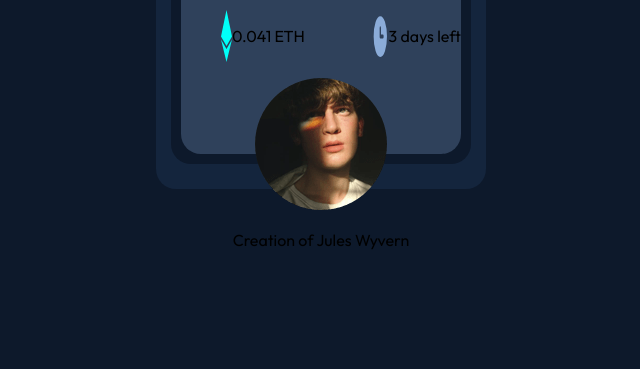
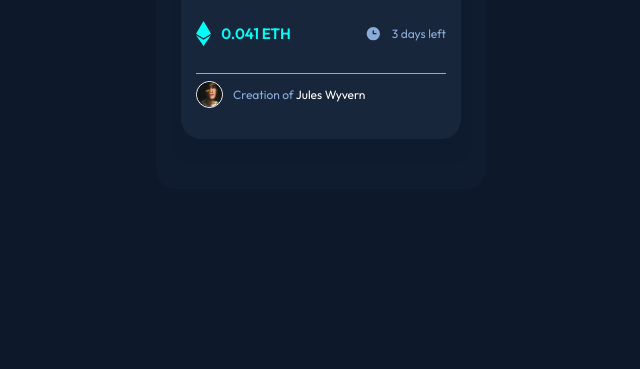
Before and after one commit to ashupb/challenge-nftPreviewCardComponent, a plain HTML site: page index.html in a window 1280 px wide. Shown: the part 431-800 px from the top of the page, without its empty margins (319-959 px from the left). Drawn offline with Linux system fonts and the light colour scheme.

Commit message:
Agrego archivos HTML y Js

```diff
--- a/index.html
+++ b/index.html
@@ -23,11 +23,11 @@
                 </div>
                 <div class="data">
                     <ul>
-                        <li>
+                        <li class="data1">
                             <img src="./images/icon-ethereum.svg" alt="ethereum">
                             <p>0.041 ETH</p>
                         </li>
-                        <li>
+                        <li class="data2">
                             <img src="./images/icon-clock.svg" alt="clock">
                             <p>3 days left</p>
                         </li>
--- a/style.css
+++ b/style.css
@@ -10,7 +10,7 @@ body {
 .outline1 {
     width: 330px;
     height: 600px;
-    background-color: hsl(216, 50%, 16%);
+    background-color: hsl(216, 50%, 16%, 0.3);
     border-radius: 20px;
     display: flex;
     align-items: center;
@@ -19,7 +19,7 @@ body {
 .outline2 {
     width: 300px;
     height: 550px;
-    background-color: hsl(217, 54%, 11%);
+    background-color: hsl(217, 54%, 11%, 0.1);
     border-radius: 20px;
     display: flex;
     align-items: center;
@@ -27,8 +27,8 @@ body {
 }
 .container {
     width: 280px;
-    height: 530px;
-    background-color: hsl(215, 32%, 27%);
+    height: 500px;
+    background-color: hsl(215, 32%, 27%, 0.3);
     border-radius: 20px;
 }
 .logo {
@@ -39,6 +39,7 @@ body {
 .info {
     text-align: left;
     margin-left: 15px;
+    margin-right: 15px;
 }
 .tittle {
     font-size: 18px;
@@ -55,12 +56,51 @@ body {
 }
 .data ul {
     list-style-type: none;
+    padding: 0;
+    margin: 0 15px;
     display: flex;
     flex-direction: row;
     justify-content: space-between;
 }
-.data li {
+.data1 {
+    color:hsl(178, 100%, 50%);
+    font-weight: bold;
+    font-size: 15px;
     display: flex;
-    flex-direction: row;
-    justify-content: space-between;
+    justify-content: center;
+    align-items: center;
+    text-align: center;
+    gap: 10px;
 }
+.data1 img {
+    height: 25px;
+}
+.data2 {
+    color:hsl(215, 51%, 70%);
+    font-size: 12px;
+    display: flex;
+    justify-content: center;
+    align-items: center;
+    text-align: center;
+    gap: 10px;
+}
+footer {
+    display: flex;
+    align-items: center;
+    justify-content: left;
+    gap: 10px;
+    margin: 15px 15px;
+    height: 40px;
+    color:hsl(215, 51%, 70%);
+    font-size: 12px;
+    border-top: solid 0.5px hsl(215, 51%, 70%);
+
+}
+footer img {
+    height: 25px;
+    border-radius: 50%;
+    border: solid 0.5px white;
+}
+span {
+    color: white;
+}
```
